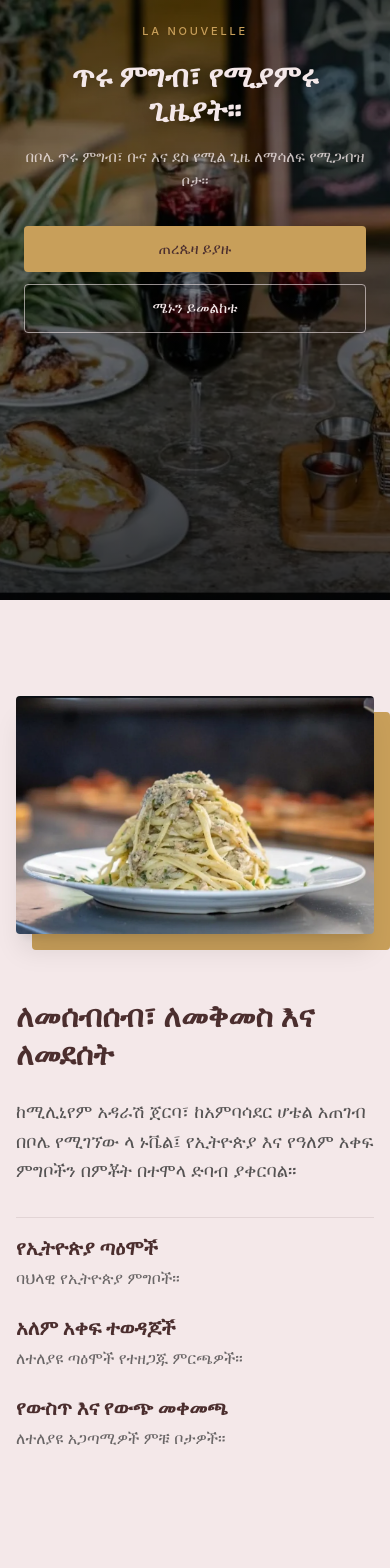
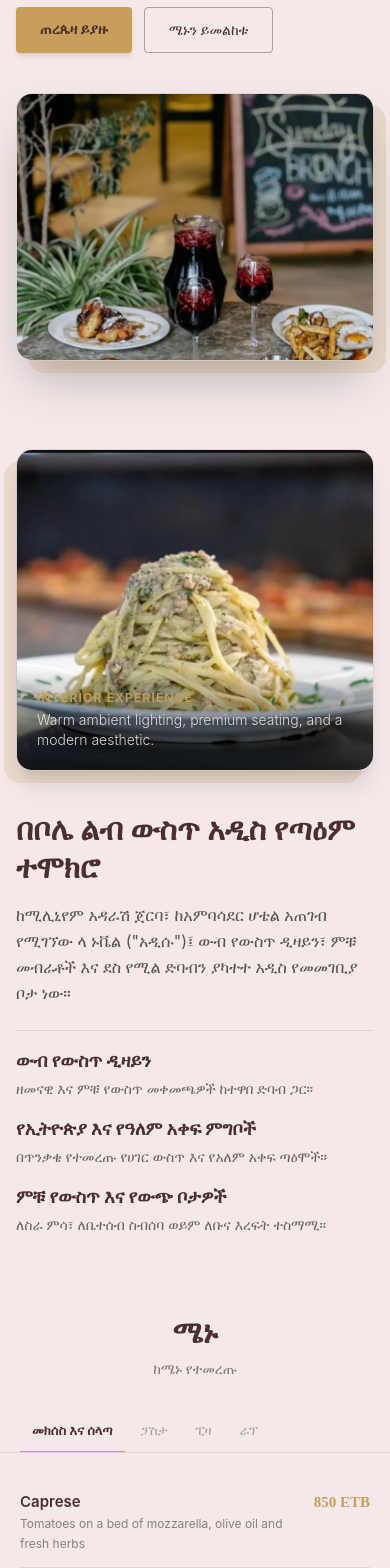
Before and after one commit to AbigailEyasu/la-nouvelle-restaurant, a React (Vite) app: page / in a window 390 px wide. Shown: the part 244-1812 px from the top of the page. Built offline with nearby package versions, Linux system fonts and the light colour scheme.

Commit message:
Refine hero layout, interior showcase, minimize footer, remove menu CTA, and tighten section spacing

```diff
--- a/src/components/About.jsx
+++ b/src/components/About.jsx
@@ -1,38 +1,44 @@
 const About = ({ t }) => {
   return (
-    <section id="about" className="py-24 bg-cream text-charcoal">
+    <section id="about" className="py-10 md:py-16 bg-cream text-charcoal">
       <div className="max-w-7xl mx-auto px-4 sm:px-6 lg:px-8">
-        <div className="grid grid-cols-1 lg:grid-cols-2 gap-16 items-center">
+        <div className="grid grid-cols-1 lg:grid-cols-2 gap-10 lg:gap-16 items-center">
 
-          {/* Image Side */}
+          {/* Image Side - Highlighting Interior */}
           <div className="relative">
-            <div className="absolute inset-0 bg-gold transform translate-x-4 translate-y-4 rounded-sm"></div>
-            <img
-              src="/assets/about.webp"
-              alt="La Nouvelle Interior"
-              className="relative z-10 w-full h-auto object-cover rounded-sm shadow-xl"
-              loading="lazy"
-            />
+            <div className="absolute inset-0 bg-gold/20 transform -translate-x-3 translate-y-3 rounded-2xl"></div>
+            <div className="relative z-10 overflow-hidden rounded-2xl shadow-xl border border-espresso/10">
+              <img
+                src="/assets/about.webp"
+                alt="La Nouvelle Elegant Interior Design & Seating"
+                className="w-full h-[320px] sm:h-[400px] object-cover hover:scale-105 transition-transform duration-700"
+                loading="lazy"
+              />
+              <div className="absolute bottom-0 inset-x-0 bg-gradient-to-t from-black/80 via-black/40 to-transparent p-5 text-cream">
+                <p className="text-xs uppercase tracking-widest text-gold font-semibold mb-1">Interior Experience</p>
+                <p className="text-sm text-cream/90 font-light">Warm ambient lighting, premium seating, and a modern aesthetic.</p>
+              </div>
+            </div>
           </div>
 
           {/* Text Side */}
-          <div className="flex flex-col space-y-8">
+          <div className="flex flex-col space-y-6">
             <div>
-              <h2 className="text-3xl md:text-5xl font-display font-bold text-espresso mb-6 leading-tight">
+              <h2 className="text-3xl md:text-5xl font-display font-bold text-espresso mb-4 leading-tight">
                 {t.about.heading}
               </h2>
-              <p className="text-lg text-charcoal/80 leading-relaxed">
+              <p className="text-base md:text-lg text-charcoal/80 leading-relaxed">
                 {t.about.description}
               </p>
             </div>
 
-            <div className="space-y-6 pt-4 border-t border-espresso/10">
+            <div className="space-y-4 pt-4 border-t border-espresso/10">
               {t.about.features.map((feature, index) => (
                 <div key={index} className="flex flex-col">
-                  <h3 className="text-xl font-bold text-espresso mb-1">
+                  <h3 className="text-lg font-bold text-espresso mb-1">
                     {feature.title}
                   </h3>
-                  <p className="text-charcoal/70">
+                  <p className="text-sm text-charcoal/70">
                     {feature.desc}
                   </p>
                 </div>
--- a/src/components/Footer.jsx
+++ b/src/components/Footer.jsx
@@ -1,76 +1,43 @@
 const Footer = ({ t, lang, setLang }) => {
-  const navLinks = [
-    { name: t.nav.home, href: '#home' },
-    { name: t.nav.about, href: '#about' },
-    { name: t.nav.menu, href: '#menu' },
-    { name: t.nav.reviews, href: '#reviews' },
-    { name: t.nav.gallery, href: '#gallery' },
-    { name: t.nav.contact, href: '#contact' },
-  ];
+  return (
+    <footer className="bg-charcoal text-cream py-8 border-t border-cream/10">
+      <div className="max-w-7xl mx-auto px-4 sm:px-6 lg:px-8">
+        <div className="flex flex-col md:flex-row justify-between items-center gap-6">
 
-  return (
-    <footer className="bg-charcoal text-cream py-16 border-t border-cream/10">
-      <div className="max-w-7xl mx-auto px-4 sm:px-6 lg:px-8">
-        <div className="grid grid-cols-1 md:grid-cols-4 gap-12 mb-12">
-
-          {/* Brand */}
-          <div className="col-span-1 md:col-span-1">
-            <h2 className="text-2xl font-display font-bold text-gold mb-4 tracking-wider">
-              La Nouvelle
+          {/* Brand & Motto */}
+          <div className="text-center md:text-left">
+            <h2 className="text-xl font-display font-bold text-gold tracking-wider mb-1">
+              La Nouvelle Cafe & Restaurant
             </h2>
-            <p className="text-cream/70 text-sm">
-              {t.hero.subline}
+            <p className="text-cream/70 text-xs italic">
+              {t.footer.motto}
             </p>
           </div>
 
-          {/* Links */}
-          <div>
-            <h3 className="text-lg font-bold mb-4">Links</h3>
-            <ul className="space-y-2">
-              {navLinks.map((link) => (
-                <li key={link.name}>
-                  <a href={link.href} className="text-cream/70 hover:text-gold transition-colors">
-                    {link.name}
-                  </a>
-                </li>
-              ))}
-            </ul>
-          </div>
-
-          {/* Contact */}
-          <div>
-            <h3 className="text-lg font-bold mb-4">Contact</h3>
-            <ul className="space-y-2 text-cream/70 text-sm">
-              <li>{t.contact.location}</li>
-              <li>
-                <a href="tel:+251929930200" className="hover:text-gold transition-colors">
-                  {t.contact.phone}
-                </a>
-              </li>
-              <li>
-                <a href="https://www.instagram.com/la_nouvelle_addis" target="_blank" rel="noopener noreferrer" className="hover:text-gold transition-colors">
-                  {t.contact.instagram}
-                </a>
-              </li>
-            </ul>
-          </div>
-
-          {/* Language / Actions */}
-          <div>
-            <h3 className="text-lg font-bold mb-4">Language</h3>
+          {/* Quick Info & Language */}
+          <div className="flex items-center gap-6 text-xs text-cream/70">
+            <a href="tel:+251929930200" className="hover:text-gold transition-colors">
+              +251 92 993 0200
+            </a>
+            <span>•</span>
+            <a href="https://www.instagram.com/la_nouvelle_addis" target="_blank" rel="noopener noreferrer" className="hover:text-gold transition-colors">
+              @la_nouvelle_addis
+            </a>
+            <span>•</span>
             <button
               onClick={() => setLang(lang === 'am' ? 'en' : 'am')}
-              className="text-sm font-bold tracking-widest border border-cream/30 px-4 py-2 rounded hover:border-gold hover:text-gold transition-colors mb-4 inline-block"
+              className="font-bold tracking-wider border border-cream/30 px-3 py-1 rounded hover:border-gold hover:text-gold transition-colors text-cream"
             >
-              አማ | EN
+              {lang === 'am' ? 'EN' : 'አማ'}
             </button>
           </div>
 
         </div>
 
-        <div className="pt-8 border-t border-cream/10 flex flex-col md:flex-row justify-between items-center text-sm text-cream/50">
+        {/* Bottom Line */}
+        <div className="mt-6 pt-4 border-t border-cream/10 flex flex-col sm:flex-row justify-between items-center text-[11px] text-cream/40">
           <p>&copy; {new Date().getFullYear()} La Nouvelle Cafe & Restaurant. All rights reserved.</p>
-          <p className="mt-4 md:mt-0 italic opacity-70">
+          <p className="mt-2 sm:mt-0 opacity-70">
             {t.footer.disclaimer}
           </p>
         </div>
--- a/src/components/Gallery.jsx
+++ b/src/components/Gallery.jsx
@@ -11,15 +11,15 @@ const Gallery = ({ t }) => {
   ];
 
   return (
-    <section id="gallery" className="py-24 bg-cream">
+    <section id="gallery" className="py-10 md:py-16 bg-cream">
       <div className="max-w-7xl mx-auto px-4 sm:px-6 lg:px-8 flex flex-col items-center">
 
-        <div className="columns-1 sm:columns-2 lg:columns-3 gap-6 space-y-6 w-full mb-12">
+        <div className="columns-1 sm:columns-2 lg:columns-3 gap-5 space-y-5 w-full mb-8">
           {images.map((src, index) => (
-            <div key={index} className="break-inside-avoid overflow-hidden rounded-sm group relative cursor-pointer shadow-sm hover:shadow-lg transition-all duration-300">
+            <div key={index} className="break-inside-avoid overflow-hidden rounded-lg group relative cursor-pointer shadow-sm hover:shadow-lg transition-all duration-300">
               <img
                 src={src}
-                alt={`La Nouvelle Gallery ${index + 1}`}
+                alt={`La Nouvelle Atmosphere & Dishes ${index + 1}`}
                 className="w-full h-auto object-cover group-hover:scale-105 transition-transform duration-500"
                 loading="lazy"
               />
@@ -36,7 +36,7 @@ const Gallery = ({ t }) => {
           href="https://www.instagram.com/la_nouvelle_addis"
           target="_blank"
           rel="noopener noreferrer"
-          className="btn-secondary flex items-center space-x-2"
+          className="btn-secondary flex items-center space-x-2 text-sm"
         >
           <span>{t.gallery.followBtn}</span>
         </a>
--- a/src/components/Hero.jsx
+++ b/src/components/Hero.jsx
@@ -1,45 +1,51 @@
 const Hero = ({ t }) => {
   return (
-    <section id="home" className="relative min-h-screen flex items-center justify-center">
-      {/* Background Image */}
-      <div
-        className="absolute inset-0 bg-cover bg-center z-0"
-        style={{ backgroundImage: "url('/assets/hero.webp')" }}
-      >
-        <div className="absolute inset-0 bg-gradient-to-b from-black/65 via-black/40 to-black/75"></div>
-      </div>
+    <section id="home" className="pt-24 pb-12 md:pt-32 md:pb-16 bg-cream text-charcoal">
+      <div className="max-w-7xl mx-auto px-4 sm:px-6 lg:px-8">
+        <div className="grid grid-cols-1 lg:grid-cols-2 gap-10 lg:gap-16 items-center">
 
-      {/* Content */}
-      <div className="relative z-10 text-center px-6 max-w-3xl mx-auto flex flex-col items-center">
-        {/* Eyebrow — brand name */}
-        <span className="text-[11px] sm:text-xs md:text-sm font-medium tracking-[0.25em] uppercase text-gold mb-5 md:mb-6">
+          {/* Left: Text & CTA */}
+          <div className="flex flex-col items-start text-left">
+            <span className="text-xs sm:text-sm font-semibold tracking-[0.25em] uppercase text-gold mb-3 md:mb-4">
               {t.hero.eyebrow}
             </span>
 
-        {/* Headline */}
-        <h1 className="text-3xl sm:text-4xl md:text-6xl lg:text-7xl font-display font-bold text-cream mb-4 md:mb-5 drop-shadow-lg leading-[1.15]">
+            <h1 className="text-3xl sm:text-4xl md:text-5xl lg:text-6xl font-display font-bold text-espresso mb-4 md:mb-6 leading-[1.15]">
               {t.hero.headline}
             </h1>
 
-        {/* Supporting text */}
-        <p className="text-[15px] sm:text-base md:text-lg lg:text-xl text-cream/80 mb-8 md:mb-10 max-w-xl font-light leading-relaxed">
+            <p className="text-base sm:text-lg text-charcoal/80 mb-6 md:mb-8 max-w-xl font-normal leading-relaxed">
               {t.hero.subline}
             </p>
 
-        {/* CTAs */}
-        <div className="flex flex-col sm:flex-row gap-3 sm:gap-4 w-full sm:w-auto">
+            <div className="flex flex-row gap-3 sm:gap-4 w-full sm:w-auto">
               <a
                 href="#contact"
-            className="btn-primary bg-gold hover:bg-gold/90 text-espresso border-none text-[15px] md:text-base"
+                className="btn-primary bg-gold hover:bg-gold/90 text-espresso border-none text-sm md:text-base px-6 py-3 rounded font-semibold shadow-md"
               >
                 {t.hero.reserveBtn}
               </a>
               <a
                 href="#menu"
-            className="btn-secondary border-cream/60 text-cream hover:bg-cream hover:text-espresso text-[15px] md:text-base"
+                className="btn-secondary border-espresso/40 text-espresso hover:bg-espresso hover:text-cream text-sm md:text-base px-6 py-3 rounded font-medium"
               >
                 {t.hero.menuBtn}
               </a>
+            </div>
+          </div>
+
+          {/* Right: High Quality Crisp Showcase Image */}
+          <div className="relative w-full">
+            <div className="absolute inset-0 bg-gold/20 transform translate-x-3 translate-y-3 rounded-2xl"></div>
+            <div className="relative z-10 overflow-hidden rounded-2xl shadow-2xl border border-espresso/10 aspect-[4/3]">
+              <img
+                src="/assets/hero.webp"
+                alt="La Nouvelle Culinary Experience"
+                className="w-full h-full object-cover transform hover:scale-105 transition-transform duration-700"
+              />
+            </div>
+          </div>
+
         </div>
       </div>
     </section>
--- a/src/components/MenuExperience.jsx
+++ b/src/components/MenuExperience.jsx
@@ -13,27 +13,27 @@ const MenuExperience = ({ t }) => {
   };
 
   return (
-    <section id="menu" className="py-16 md:py-24 bg-cream text-charcoal">
+    <section id="menu" className="py-10 md:py-16 bg-cream text-charcoal">
       <div className="max-w-2xl lg:max-w-3xl mx-auto px-5 sm:px-6">
         {/* ── Section header ── */}
-        <div className="text-center mb-10 md:mb-14">
-          <h2 className="text-3xl md:text-5xl font-display font-bold text-espresso mb-2 md:mb-3">
+        <div className="text-center mb-8 md:mb-10">
+          <h2 className="text-3xl md:text-5xl font-display font-bold text-espresso mb-2">
             {t.menu.heading}
           </h2>
-          <p className="text-charcoal/50 text-sm md:text-base">
+          <p className="text-charcoal/60 text-sm md:text-base">
             {t.menu.subheading}
           </p>
         </div>
 
         {/* ── Category tabs ── */}
-        <nav className="flex justify-start sm:justify-center gap-1 mb-8 md:mb-10 border-b border-espresso/10 overflow-x-auto scrollbar-hide -mx-5 px-5 sm:mx-0 sm:px-0">
+        <nav className="flex justify-start sm:justify-center gap-1 mb-6 md:mb-8 border-b border-espresso/10 overflow-x-auto scrollbar-hide -mx-5 px-5 sm:mx-0 sm:px-0">
           {t.menu.categories.map((cat, idx) => (
             <button
               key={cat.key}
               onClick={() => setActiveCategory(idx)}
               className={`px-3 sm:px-5 py-2.5 text-[13px] sm:text-sm font-medium whitespace-nowrap transition-colors duration-200 border-b-2 -mb-px ${
                 activeCategory === idx
-                  ? 'border-gold text-espresso'
+                  ? 'border-gold text-espresso font-semibold'
                   : 'border-transparent text-charcoal/40 hover:text-charcoal/70'
               }`}
             >
@@ -44,43 +44,36 @@ const MenuExperience = ({ t }) => {
 
         {/* ── Category-specific note ── */}
         {getCategoryNote() && (
-          <p className="text-center text-xs sm:text-sm text-charcoal/40 italic mb-6 -mt-2">
+          <p className="text-center text-xs sm:text-sm text-charcoal/50 italic mb-5 -mt-2">
             {getCategoryNote()}
           </p>
         )}
 
         {/* ── Menu items ── */}
-        <ul className="divide-y divide-espresso/8">
+        <ul className="divide-y divide-espresso/10">
           {currentItems.map((item, idx) => (
-            <li key={idx} className="flex items-baseline justify-between py-4 md:py-5 gap-4">
+            <li key={idx} className="flex items-baseline justify-between py-3.5 md:py-4 gap-4">
               {/* Name + description */}
               <div className="min-w-0 flex-1">
                 <h3 className="text-[15px] md:text-base font-semibold text-espresso leading-snug">
                   {item.name}
                 </h3>
-                <p className="text-xs md:text-sm text-charcoal/45 mt-0.5 leading-relaxed">
+                <p className="text-xs md:text-sm text-charcoal/55 mt-0.5 leading-relaxed">
                   {item.desc}
                 </p>
               </div>
               {/* Price */}
               <span className="text-[15px] md:text-base font-display font-semibold text-gold tabular-nums flex-shrink-0">
-                {item.price.toLocaleString()}
+                {item.price.toLocaleString()} ETB
               </span>
             </li>
           ))}
         </ul>
 
         {/* ── Price note ── */}
-        <p className="text-center text-[11px] md:text-xs text-charcoal/35 mt-8 tracking-wide">
+        <p className="text-center text-[11px] md:text-xs text-charcoal/40 mt-6 tracking-wide">
           {t.menu.note}
         </p>
-
-        {/* ── CTA ── */}
-        <div className="text-center mt-6 md:mt-8">
-          <a href="#contact" className="btn-secondary text-sm">
-            {t.menu.viewFullMenu}
-          </a>
-        </div>
       </div>
     </section>
   );
--- a/src/data/content.js
+++ b/src/data/content.js
@@ -10,28 +10,28 @@ export const content = {
     },
     hero: {
       eyebrow: 'La Nouvelle Cafe & Restaurant',
-      headline: 'Good Food. Good Moments.',
+      headline: 'A New Taste. Endless Moments.',
       subline:
-        'An inviting place in Bole to enjoy great food, coffee, and time well spent.',
+        'La Nouvelle — bringing a fresh culinary story to Bole with handcrafted dishes, artisanal coffee, and a cozy atmosphere.',
       reserveBtn: 'Reserve a Table',
       menuBtn: 'Explore Menu',
     },
     about: {
-      heading: 'A Place to Gather, Taste & Enjoy',
+      heading: 'A Fresh Experience in the Heart of Bole',
       description:
-        'Located in Bole behind Millennium Hall, next to Ambassador Hotel, La Nouvelle offers a combination of Ethiopian and international dining in a comfortable environment.',
+        'Located in Bole behind Millennium Hall (next to Ambassador Hotel), La Nouvelle ("The New") brings a modern dining concept to Addis Ababa. Step inside to experience our beautifully crafted interior, warm ambient lighting, and welcoming atmosphere.',
       features: [
         {
-          title: 'Ethiopian Flavors',
-          desc: 'Traditional Ethiopian-inspired choices.',
+          title: 'Elegant Interior Design',
+          desc: 'Stylish indoor ambience with cozy seating and warm architectural details.',
         },
         {
-          title: 'International Favorites',
-          desc: 'A varied selection for different tastes.',
+          title: 'Ethiopian & Global Cuisine',
+          desc: 'Carefully curated menu featuring local favorites and international dishes.',
         },
         {
-          title: 'Indoor & Outdoor Seating',
-          desc: 'Comfortable spaces for different occasions.',
+          title: 'Indoor & Garden Spaces',
+          desc: 'Comfortable seating tailored for business lunches, family gatherings, or relaxing coffee breaks.',
         },
       ],
     },
@@ -39,7 +39,6 @@ export const content = {
       heading: 'Our Menu',
       subheading: 'A curated selection from our kitchen',
       note: 'Prices in ETB · VAT included · 5% service charge not included',
-      viewFullMenu: 'View Full Menu',
       pastaNote: 'Choice of penne or spaghetti',
       wrapsNote: 'Served with house salad, crispy potato or fries',
       categories: [
@@ -167,6 +166,7 @@ export const content = {
       instagram: '@la_nouvelle_addis',
     },
     footer: {
+      motto: 'A New Taste. Endless Moments.',
       disclaimer: 'Concept website created as an unsolicited design sample.',
     },
   },
@@ -182,28 +182,28 @@ export const content = {
     },
     hero: {
       eyebrow: 'La Nouvelle',
-      headline: 'ጥሩ ምግብ፣ የሚያምሩ ጊዜያት።',
+      headline: 'አዲስ ጣዕም። የማይረሱ ጊዜያት።',
       subline:
-        'በቦሌ ጥሩ ምግብ፣ ቡና እና ደስ የሚል ጊዜ ለማሳለፍ የሚጋብዝ ቦታ።',
+        'ላ ኑቬል — በቦሌ አዲስ የጣዕም እና የደስታ ተሞክሮን ከተዋበ የውስጥ ድባብ እና ምርጥ ቡና ጋር ያቀርባል።',
       reserveBtn: 'ጠረጴዛ ይያዙ',
       menuBtn: 'ሜኑን ይመልከቱ',
     },
     about: {
-      heading: 'ለመሰብሰብ፣ ለመቅመስ እና ለመደሰት',
+      heading: 'በቦሌ ልብ ውስጥ አዲስ የጣዕም ተሞክሮ',
       description:
-        'ከሚሊኒየም አዳራሽ ጀርባ፣ ከአምባሳደር ሆቴል አጠገብ በቦሌ የሚገኘው ላ ኑቬል፤ የኢትዮጵያ እና የዓለም አቀፍ ምግቦችን በምቾት በተሞላ ድባብ ያቀርባል።',
+        'ከሚሊኒየም አዳራሽ ጀርባ፣ ከአምባሳደር ሆቴል አጠገብ የሚገኘው ላ ኑቬል ("አዲሱ")፤ ውብ የውስጥ ዲዛይን፣ ምቹ መብራቶች እና ደስ የሚል ድባብን ያካተተ አዲስ የመመገቢያ ቦታ ነው።',
       features: [
         {
-          title: 'የኢትዮጵያ ጣዕሞች',
-          desc: 'ባህላዊ የኢትዮጵያ ምግቦች።',
+          title: 'ውብ የውስጥ ዲዛይን',
+          desc: 'ዘመናዊ እና ምቹ የውስጥ መቀመጫዎች ከተዋበ ድባብ ጋር።',
         },
         {
-          title: 'አለም አቀፍ ተወዳጆች',
-          desc: 'ለተለያዩ ጣዕሞች የተዘጋጁ ምርጫዎች።',
+          title: 'የኢትዮጵያ እና የዓለም አቀፍ ምግቦች',
+          desc: 'በጥንቃቄ የተመረጡ የሀገር ውስጥ እና የአለም አቀፍ ጣዕሞች።',
         },
         {
-          title: 'የውስጥ እና የውጭ መቀመጫ',
-          desc: 'ለተለያዩ አጋጣሚዎች ምቹ ቦታዎች።',
+          title: 'ምቹ የውስጥ እና የውጭ ቦታዎች',
+          desc: 'ለስራ ምሳ፣ ለቤተሰብ ስብሰባ ወይም ለቡና እረፍት ተስማሚ።',
         },
       ],
     },
@@ -211,7 +211,6 @@ export const content = {
       heading: 'ሜኑ',
       subheading: 'ከሜኑ የተመረጡ',
       note: 'ዋጋ በኢትዮጵያ ብር · ታክስ ተካትቷል · 5% የአገልግሎት ክፍያ አይካተትም',
-      viewFullMenu: 'ሙሉ ሜኑን ይመልከቱ',
       pastaNote: 'ፔኔ ወይም ስፓጌቲ ይምረጡ',
       wrapsNote: 'ከሰላጣ፣ ክሪስፒ ድንች ወይም ፍራይስ ጋር ይቀርባል',
       categories: [
@@ -339,6 +338,7 @@ export const content = {
       instagram: '@la_nouvelle_addis',
     },
     footer: {
+      motto: 'አዲስ ጣዕም። የማይረሱ ጊዜያት።',
       disclaimer: 'ይህ ድረ-ገጽ እንደ የንድፍ ማሳያ በናሙናነት የተዘጋጀ ነው።',
     },
   },
```
Also changed, not shown: src/components/Contact.jsx (+16 -16 lines), src/components/Reviews.jsx (+10 -11 lines). Lines whose indentation alone changed are shown as unchanged.
